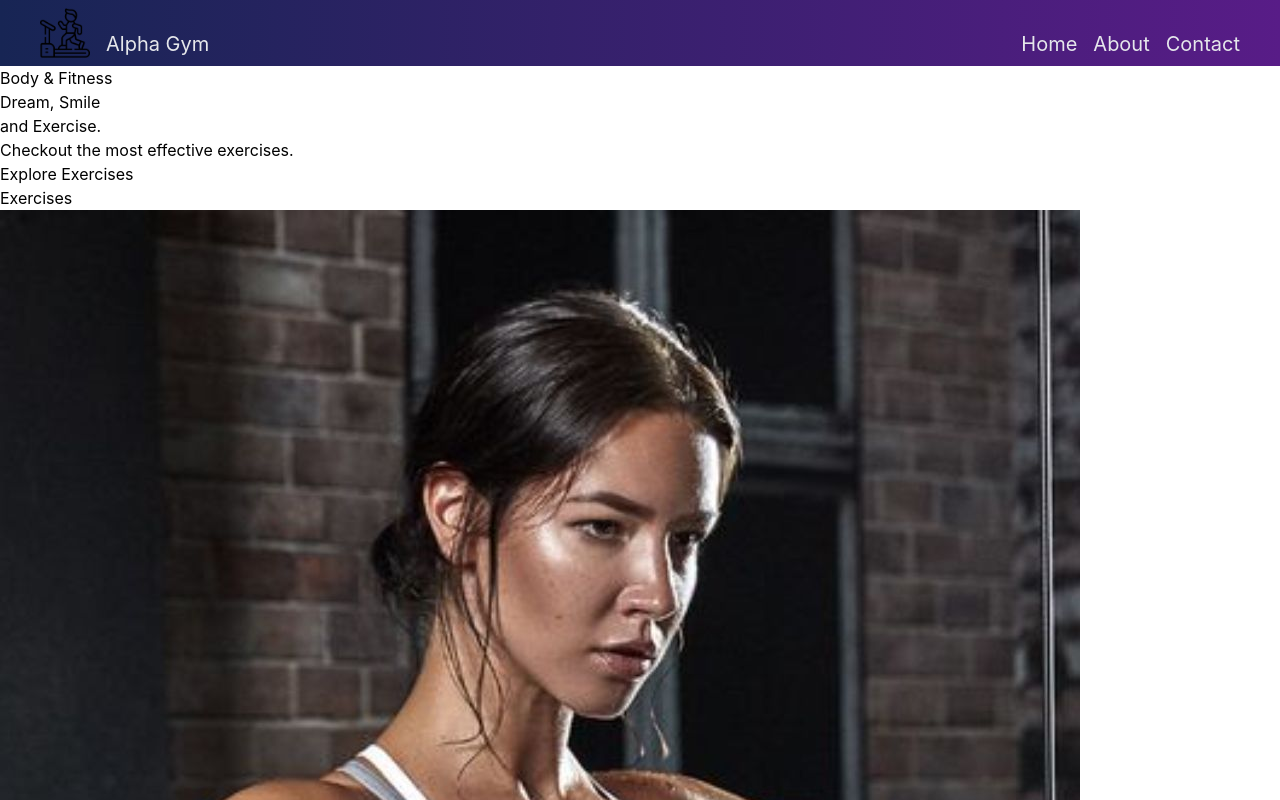
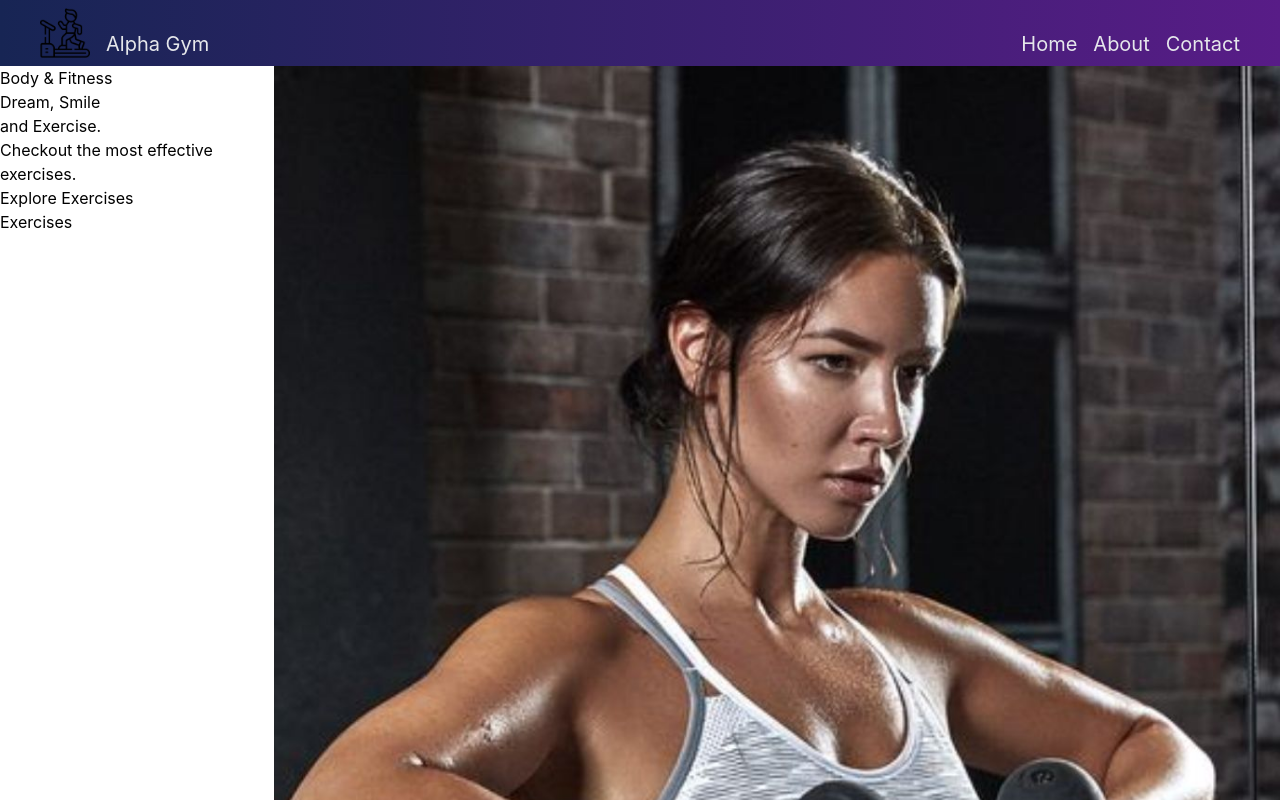
Before and after one commit to oovillagran/alpha_gym, a React (Create React App) app: page / in a window 1280 px wide. Shown: the top 800 px of the page. Built offline with nearby package versions, Linux system fonts and the light colour scheme.

Commit message:
Add hero config

```diff
--- a/src/components/HeroBanner.js
+++ b/src/components/HeroBanner.js
@@ -2,6 +2,7 @@ import HeroImage from '../assets/images/banner.png';
 
 function HeroBanner() {
   return (
+    <div className="flex">
       <div>
         <h1>
           Body & Fitness
@@ -20,7 +21,10 @@ function HeroBanner() {
         <p>
           Exercises
         </p>
+      </div>
+      <div>
         <img src={HeroImage} alt="banner" />
+      </div>
     </div>
   );
 }
```
Lines whose indentation alone changed are shown as unchanged.
